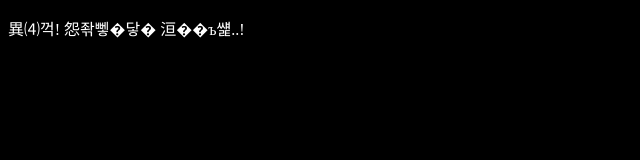
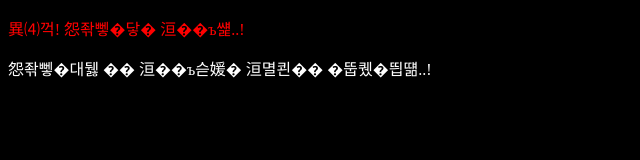
Before and after one commit to Simcat13/simcat13.github.io, a plain HTML site: page index.html in a window 1280 px wide. Shown: the whole page, without its empty margins (0-640 px from the left). Drawn offline with Linux system fonts and the light colour scheme.

Commit message:
Update index.html
cc

```diff
--- a/index.html
+++ b/index.html
@@ -12,10 +12,10 @@
 <title>돼지는 귀여워</title>
 </head>
 
-<p style="color:#FFFFFF"><bold>충격! 고양이가 귀여워..!</bold></P>
+<p style="color:red;"><bold>충격! 고양이가 귀여워..!</bold></P>
 <body style="background-color: black;">
 
 
-<p style="color:wihte">고양이는 왜 귀여운가 그것이 알고싶다..!</P>
+<p style="color:#FFFFFF">고양이는 왜 귀여운가 그것이 알고싶다..!</P>
 </body>
 </html>
```
